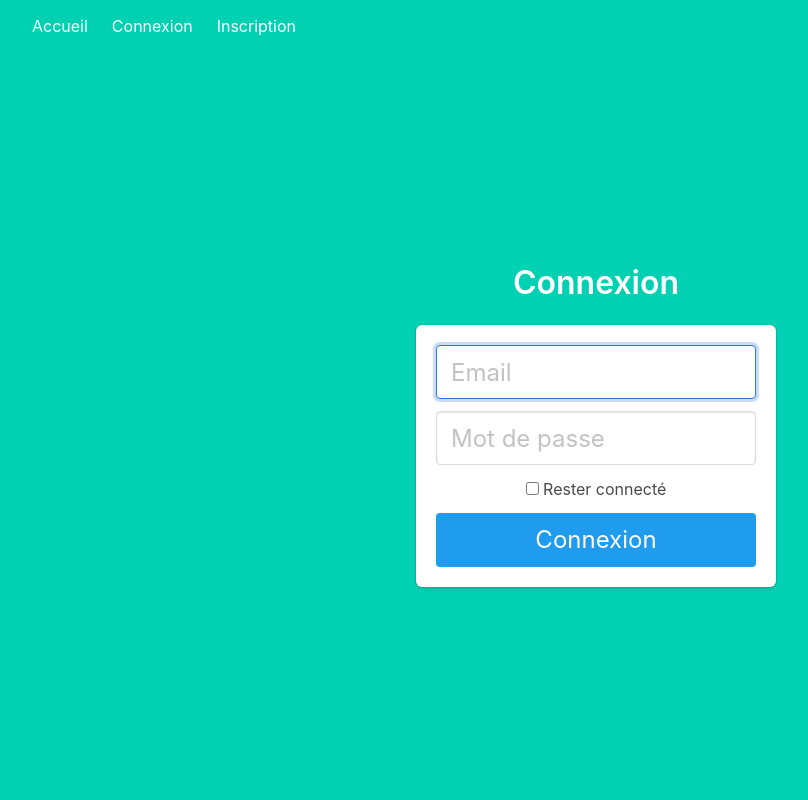
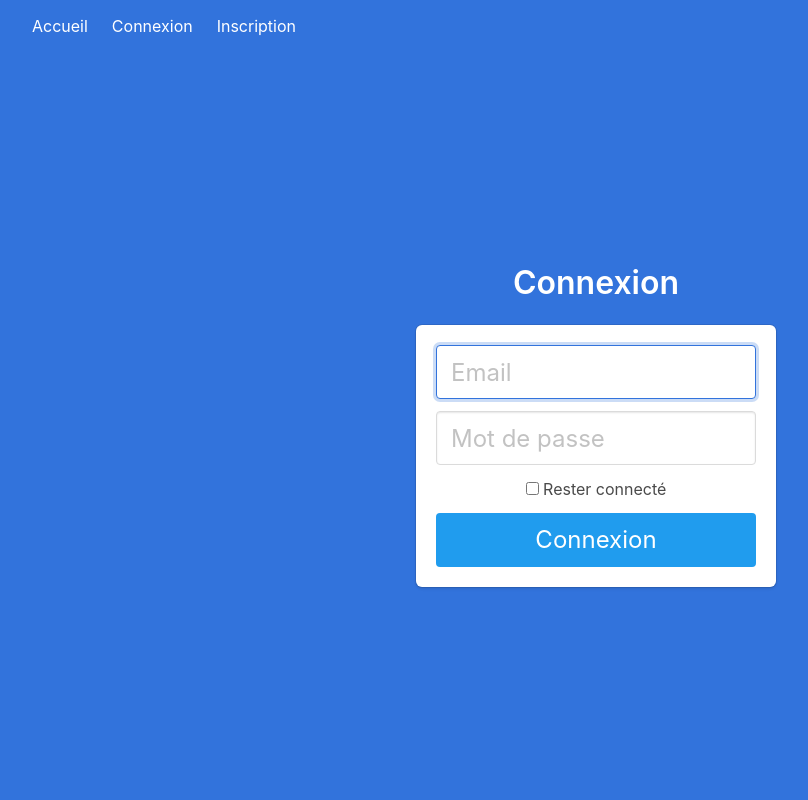
Before and after one commit to ask1a/lolprono, a Flask app: page /login in a window 1280 px wide. Shown: the whole page, without its empty margins (44-852 px from the left). Run offline with Flask 3, Linux system fonts and the light colour scheme.

Commit message:
couleurs

```diff
--- a/project/templates/base.html
+++ b/project/templates/base.html
@@ -10,8 +10,7 @@
 </head>
 
 <body>
-    <section class="hero is-primary is-fullheight">
-
+    <section class="hero is-link is-fullheight">
         <div class="hero-head">
             <nav class="navbar">
                 <div class="container">
```
